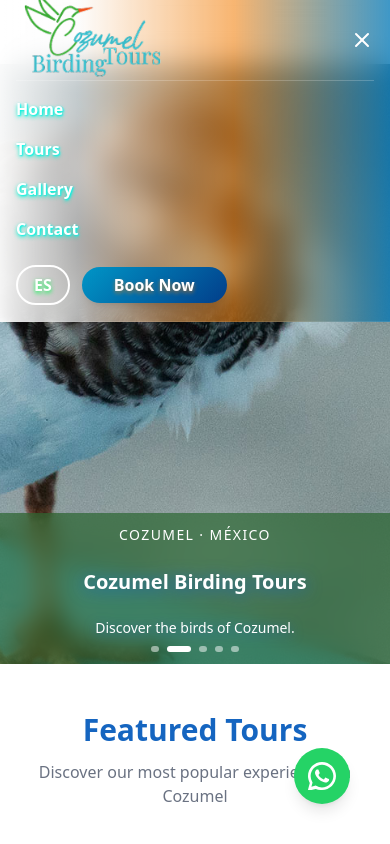
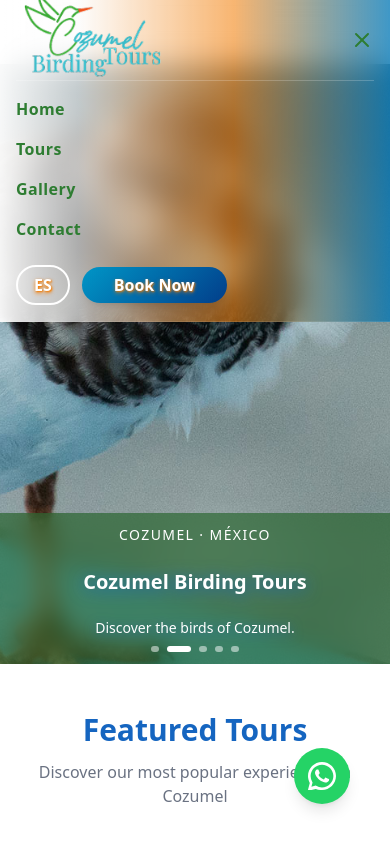
Before and after one commit to ACLTelematics/cozumelbirdingtours, a Next.js app: page /en in a window 390 px wide. Both pictures are taken after a click on the button 362 px from the left and 40 px from the top of the page. Shown: the top 844 px of the page. Built offline with nearby package versions, Linux system fonts and the light colour scheme.

Commit message:
fix(navbar): unify mobile and desktop styles - green text, orange hover

```diff
--- a/src/components/layout/Navbar.tsx
+++ b/src/components/layout/Navbar.tsx
@@ -94,11 +94,9 @@ export default function Navbar() {
 
           {/* Mobile menu button */}
           <button
-            className="md:hidden text-white"
+            className="md:hidden"
             onClick={() => setIsOpen(!isOpen)}
-            style={{
-              textShadow: '0 2px 4px rgba(245,124,0,0.9)'
-            }}
+            style={{ color: '#2E7D32' }}
           >
             {isOpen ? <X size={24} /> : <Menu size={24} />}
           </button>
@@ -106,20 +104,17 @@ export default function Navbar() {
 
         {/* Mobile Menu */}
         {isOpen && (
-          <div
-            className="md:hidden py-4 flex flex-col gap-4 border-t border-white/20"
-          >
+          <div className="md:hidden py-4 flex flex-col gap-4 border-t border-white/20">
             {navLinks.map((link) => (
               <Link
                 key={link.href}
                 href={link.href}
-                className="text-white font-semibold text-base hover:text-orange-200 transition-colors"
-                style={{
-                  textShadow: '0 2px 4px rgba(0, 245, 204, 0.9), 1px 1px 2px rgb(0, 245, 245)'
-                }}
+                className="relative font-semibold text-base tracking-wide group transition-all duration-300"
+                style={{ color: '#2E7D32' }}
                 onClick={() => setIsOpen(false)}
               >
                 {link.label}
+                <span className="absolute -bottom-1 left-0 w-0 h-0.5 bg-[#F57C00] rounded-full transition-all duration-300 group-hover:w-full" />
               </Link>
             ))}
             <div className="flex items-center gap-3 pt-2">
@@ -127,7 +122,7 @@ export default function Navbar() {
                 onClick={toggleLocale}
                 className="text-base font-bold text-white border-2 border-white rounded-full px-4 py-1.5 hover:bg-white/20 transition-all duration-300"
                 style={{
-                  textShadow: '0 2px 4px rgba(0, 252, 76, 0.9)'
+                  textShadow: '0 2px 4px rgba(245,124,0,0.9), 1px 1px 2px rgba(245,124,0,1)'
                 }}
               >
                 {locale === 'en' ? 'ES' : 'EN'}
@@ -137,7 +132,7 @@ export default function Navbar() {
                 className="text-white font-bold rounded-full px-8 text-base shadow-lg border-0"
                 style={{
                   background: 'linear-gradient(135deg, #0096C7 0%, #023E8A 100%)',
-                  textShadow: '0 2px 4px rgba(245,124,0,0.6)'
+                  textShadow: '0 2px 4px rgba(245,124,0,0.6), 1px 1px 2px rgba(245,124,0,0.8)'
                 }}
               >
                 <Link href={`/${locale}/contact`}>
```
Lines whose indentation alone changed are shown as unchanged.
